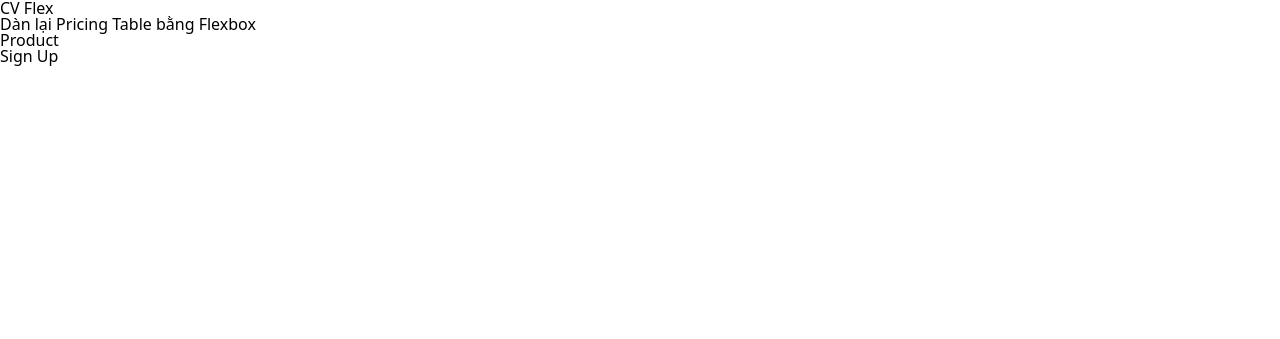
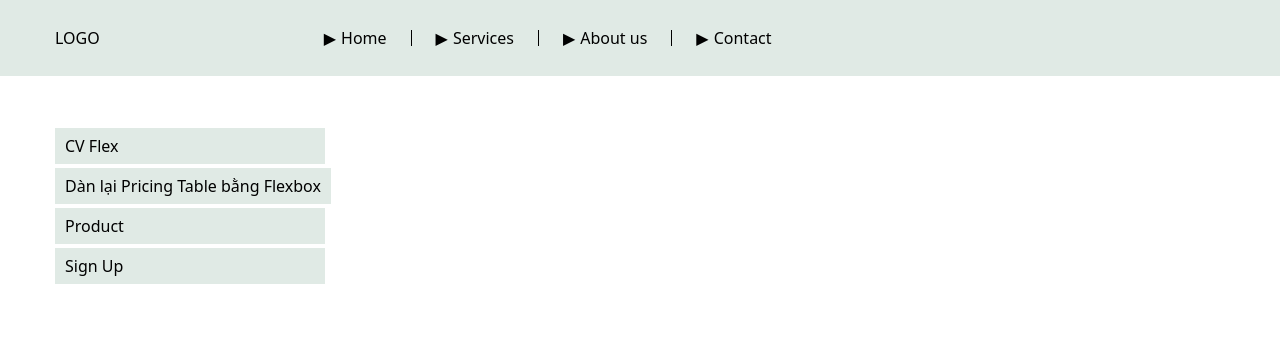
Before and after one commit to hieuntf8/f8-zoom-day-6, a plain HTML site: page index.html in a window 1280 px wide. Drawn offline with Linux system fonts and the light colour scheme.

Commit message:
style lai trang home

```diff
--- a/assets/css/styles.css
+++ b/assets/css/styles.css
@@ -40,6 +40,19 @@ textarea {
     width: 1170px;
     margin-left: auto;
     margin-right: auto;
+}
+
+/* Home */
+.home {
+    padding: 50px 0;
+}
+
+.home a {
+    display: inline-block;
+    min-width: 270px;
+    margin: 2px 0;
+    padding: 10px;
+    background: #e0eae5;
 }
 
 /* Navbar */
--- a/index.html
+++ b/index.html
@@ -3,14 +3,39 @@
     <head>
         <meta charset="UTF-8" />
         <meta name="viewport" content="width=device-width, initial-scale=1.0" />
-        <title>Bai Tap 6</title>
+        <title>Sign Up</title>
 
         <!-- Styles -->
         <link rel="stylesheet" href="./assets/css/reset.css" />
         <link rel="stylesheet" href="./assets/css/styles.css" />
     </head>
     <body>
-        <ul>
+        <header class="header">
+            <div class="container">
+                <div class="header-top">
+                    <a href="/" class="logo"> LOGO </a>
+                    <nav class="navbar">
+                        <ul class="navbar-list">
+                            <li class="navbar-item">
+                                <a href="#!" class="navbar-link">Home</a>
+                            </li>
+                            <li class="navbar-item">
+                                <a href="#!" class="navbar-link">Services</a>
+                            </li>
+                            <li class="navbar-item">
+                                <a href="#!" class="navbar-link">About us</a>
+                            </li>
+                            <li class="navbar-item">
+                                <a href="#!" class="navbar-link">Contact</a>
+                            </li>
+                        </ul>
+                    </nav>
+                </div>
+            </div>
+        </header>
+
+        <div class="container">
+            <ul class="home">
                 <li>
                     <a href="./cv-flex.html" target="_blank">CV Flex</a>
                 </li>
@@ -24,5 +49,6 @@
                     <a href="./register-layout.html" target="_blank">Sign Up</a>
                 </li>
             </ul>
+        </div>
     </body>
 </html>
```
Lines whose indentation alone changed are shown as unchanged.
